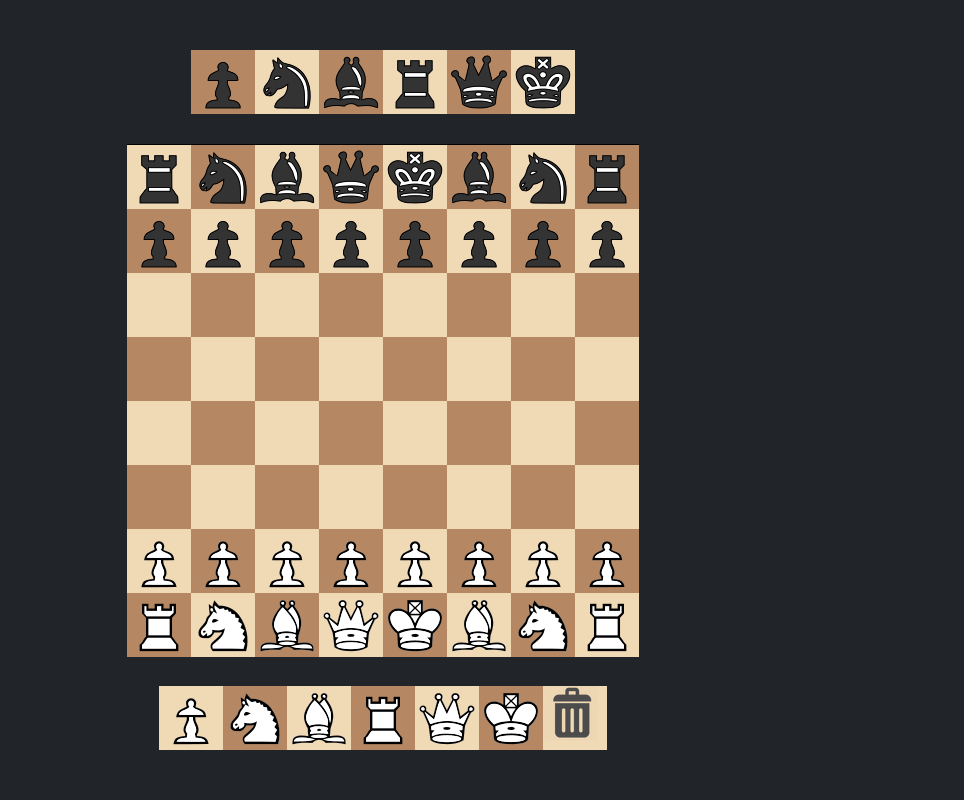
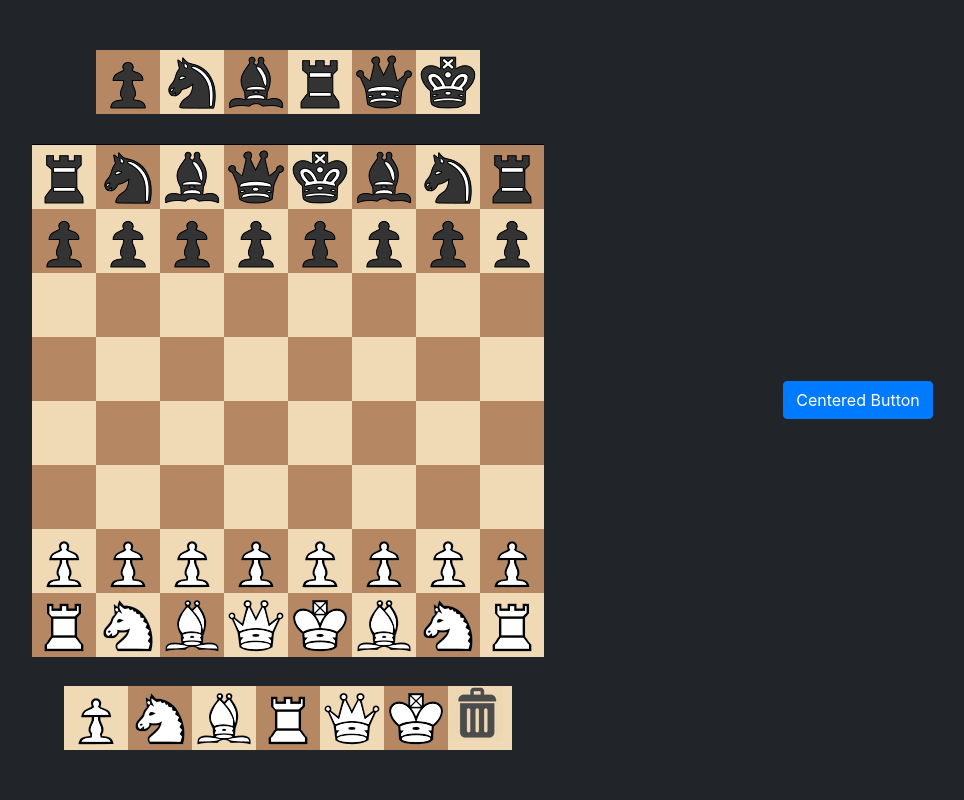
Before and after one commit to Alls-DeV/Chessdom, a Flask app: page /editor in a window 1280 px wide. Shown: the part 56-856 px from the top of the page, without its empty margins (257-1221 px from the left). Run offline with Flask 3, Linux system fonts and the light colour scheme; some libraries are stand-ins or nearby versions.

Commit message:
adding two columns editor

```diff
--- a/core/static/js/editor.js
+++ b/core/static/js/editor.js
@@ -66,7 +66,6 @@ for (let key in pieces) {
     }
 }
 
-
 var startCellIdG = null;
 
 // Add a click event listener to each cell on the chessboard
@@ -76,6 +75,13 @@ $(".cell").click(function () {
 
     // If a piece is already selected
     if (startCellIdG !== null) {
+        if (startCellIdG === cellId) {
+            // If the same piece is clicked, deselect the piece
+            $(this).removeClass("selected");
+            startCellIdG = null;
+            return;
+        }
+
         movePiece(cellId);
     }
     // If no piece is selected, select the clicked piece (if there is one)
@@ -84,6 +90,12 @@ $(".cell").click(function () {
             startCellIdG = cellId;
             // Add the selected class to the cell
             $(this).addClass("selected");
+
+            // TODO
+            // if (cellId === "g0") {
+            //     // change the cursor to not-allowed in all the page
+            //     $("body").css("cursor", "not-allowed");
+            // }
         }
     }
 });
@@ -97,6 +109,10 @@ function movePiece(endCellId) {
             $("#" + endCellId).html("");
             // Remove the piece from the pieces array
             delete pieces[endCellId];
+        } else {
+            $("#" + startCellIdG).removeClass("selected");
+            startCellIdG = endCellId;
+            $("#" + startCellIdG).addClass("selected");
         }
     } else {
         let startCell = $("#" + startCellIdG);
@@ -135,3 +151,24 @@ $(document).keyup(function (e) {
         startCellIdG = null;
     }
 });
+
+// TODO
+// Deselect the piece if I click not in the chessboard or in the other rows
+// $(document).click(function (e) {
+//     if (startCellIdG === null)
+//         return;
+//     if ($(e.target).closest(".containerr").length === 0 || $(e.target).closest(".row").length !== 0) {
+//         $("#" + startCellIdG).removeClass("selected");
+//         startCellIdG = null;
+//     }
+// });
+
+/* TODO
+possibilita' di settare delle aperture, magari con fen perche' servira' convertire fen in posizione e il contrario
+nel profilo personale per rivedere una partita ogni mossa direi di modificarla in un fen cosi' che possiamo scorrere mossa per mossa
+turno del giocatore
+selezionare chi ha arroccato
+flip board
+posizione iniziale
+stampare fen
+*/
--- a/core/templates/editor.html
+++ b/core/templates/editor.html
@@ -4,6 +4,11 @@ Editor
 {% endblock %}
 
 {% block content %}
+
+<div class="container">
+    <div class="row">
+        <div class="col-md-10">
+
             <div class="containerr">
                 <div class="row">
                     <div id="a9"></div>
@@ -105,6 +110,13 @@ Editor
                     <div id="g0"></div>
                 </div>
             </div>
+        </div>
+        <div class="col-md-2 text-center containerr">
+            <button class="btn btn-primary">Centered Button</button>
+        </div>
+    </div>
+</div>
+
 {% endblock %}
 
 
```
Lines whose indentation alone changed are shown as unchanged.
